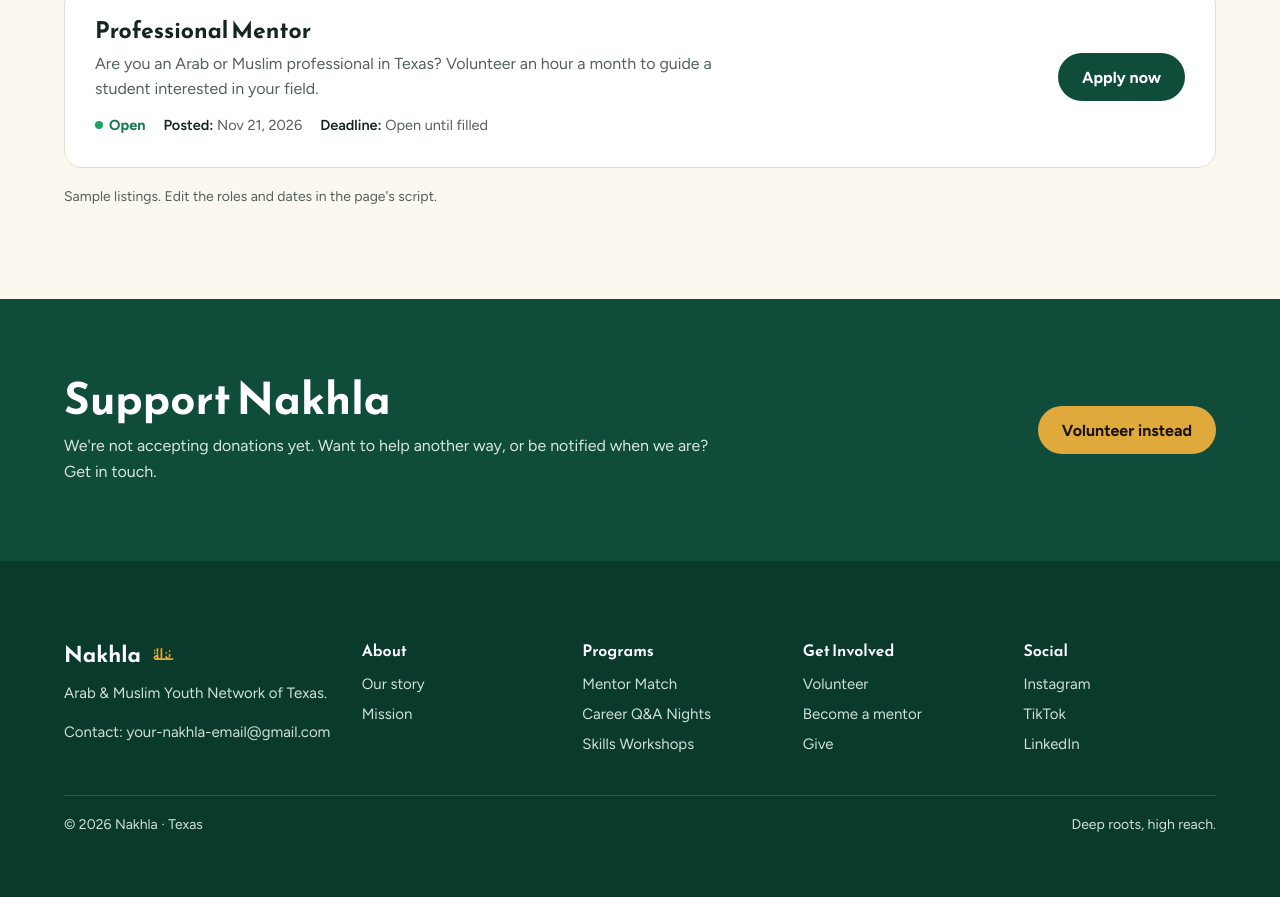
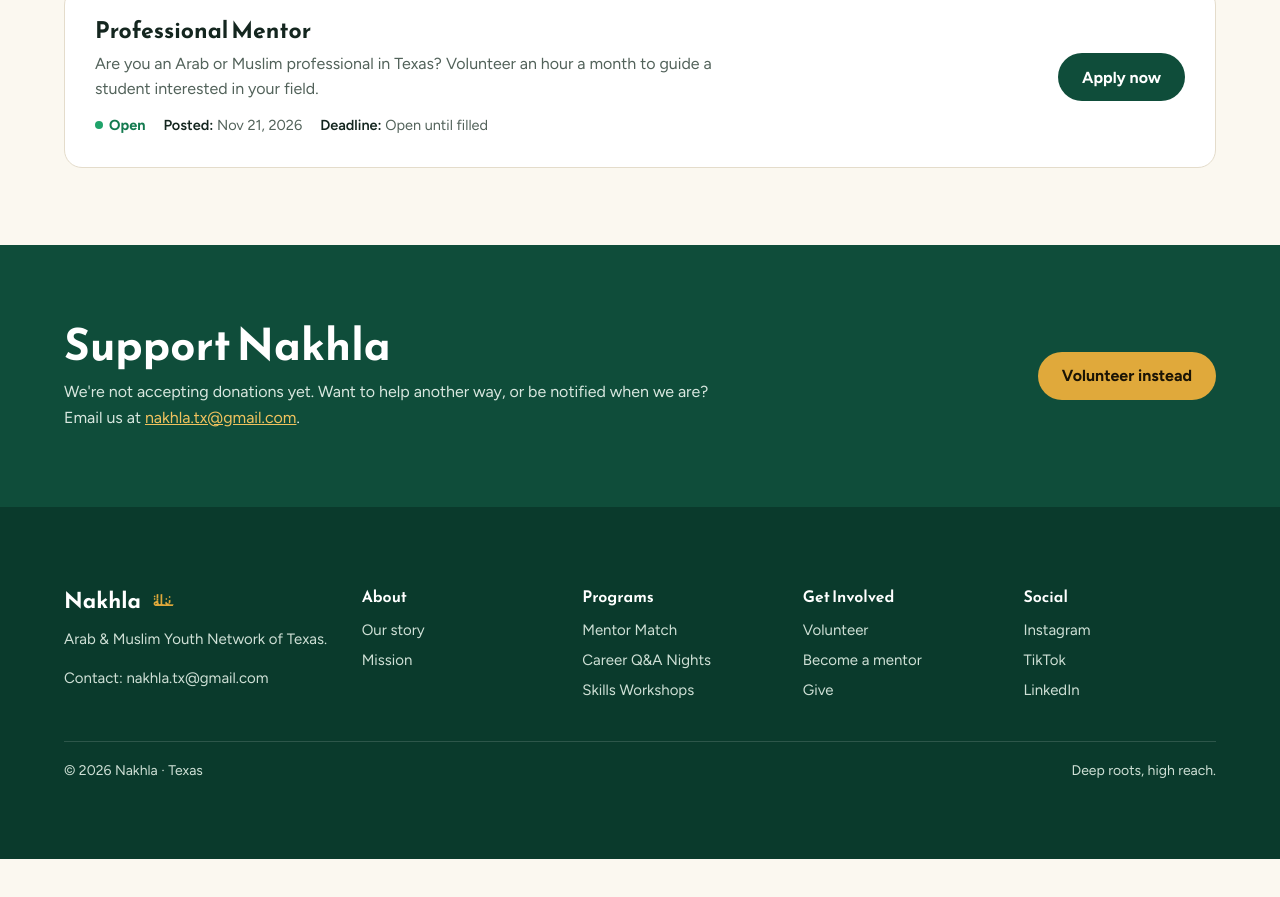
Before and after one commit to nakhlatx/nakhla-website, a plain HTML site: page index.html in a window 1280 px wide. Shown: the part 2519-3416 px from the top of the page. After the commit the page ends 3378 px from the top, so only its background shows below. Drawn offline with Linux system fonts and the light colour scheme.

Commit message:
Add real contact email (nakhla.tx@gmail.com) and remove sample note
Co-Authored-By: Claude Opus 5.5 <noreply@anthropic.com>
Claude-Session: https://claude.ai/code/session_01GAr6bBpr16HEqJ4h3GKbkp

```diff
--- a/index.html
+++ b/index.html
@@ -229,7 +229,6 @@ footer{background:var(--green2);color:#cfe0d6;font-size:15px}
   <p class="lead">We're building our founding team. Volunteer with us, gain leadership experience and help shape a new community from day one.</p>
   <h2>Active opportunities</h2>
   <div class="list" id="jobList"></div>
-  <p class="note">Sample listings. Edit the roles and dates in the page's script.</p>
  </div>
 </section>
 
@@ -237,7 +236,7 @@ footer{background:var(--green2);color:#cfe0d6;font-size:15px}
  <div class="wrap">
   <div>
    <h2>Support Nakhla</h2>
-   <p>We're not accepting donations yet. Want to help another way, or be notified when we are? Get in touch.</p>
+   <p>We're not accepting donations yet. Want to help another way, or be notified when we are? Email us at <a href="mailto:nakhla.tx@gmail.com" style="color:#f0c25e">nakhla.tx@gmail.com</a>.</p>
   </div>
   <a class="btn gold" href="#get-involved">Volunteer instead</a>
  </div>
@@ -250,7 +249,7 @@ footer{background:var(--green2);color:#cfe0d6;font-size:15px}
    <div class="brand">
     <a class="logo" href="#top">Nakhla <small>نخلة</small></a>
     <p>Arab &amp; Muslim Youth Network of Texas.</p>
-    <p>Contact: <span class="email-text"></span></p>
+    <p>Contact: <a href="mailto:nakhla.tx@gmail.com">nakhla.tx@gmail.com</a></p>
    </div>
    <div><h4>About</h4><ul><li><a href="#about">Our story</a></li><li><a href="#about">Mission</a></li></ul></div>
    <div><h4>Programs</h4><ul><li><a href="#programs">Mentor Match</a></li><li><a href="#programs">Career Q&amp;A Nights</a></li><li><a href="#programs">Skills Workshops</a></li></ul></div>
@@ -263,8 +262,7 @@ footer{background:var(--green2);color:#cfe0d6;font-size:15px}
 
 <script>
 {
- // ✏️ Change this to Nakhla's real Gmail address
- const EMAIL = "your-nakhla-email@gmail.com";
+ const EMAIL = "nakhla.tx@gmail.com";
 
  const icon = (d) => `<svg viewBox="0 0 44 44" aria-hidden="true"><circle cx="22" cy="22" r="22" fill="#e0a93b" opacity=".22"/><g fill="none" stroke="#0f4d3a" stroke-width="2.4" stroke-linecap="round" stroke-linejoin="round">${d}</g></svg>`;
  const programs = [
```
